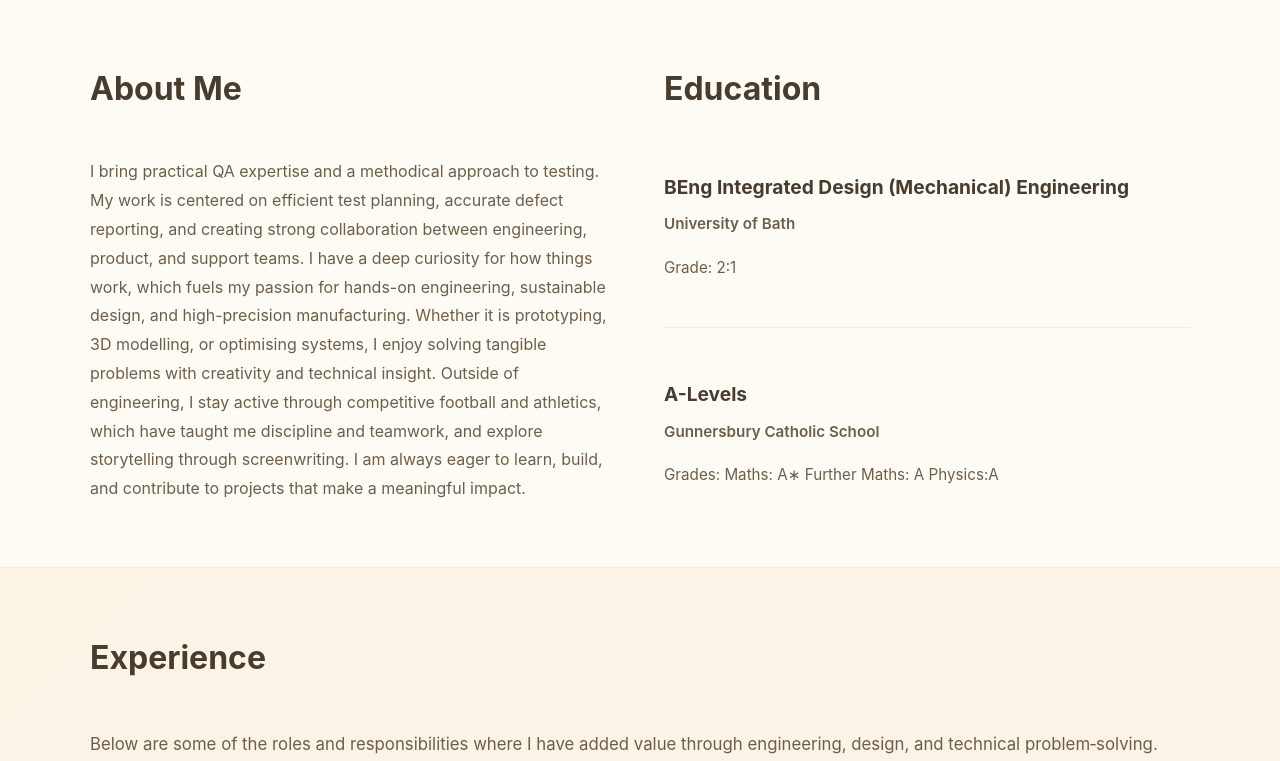
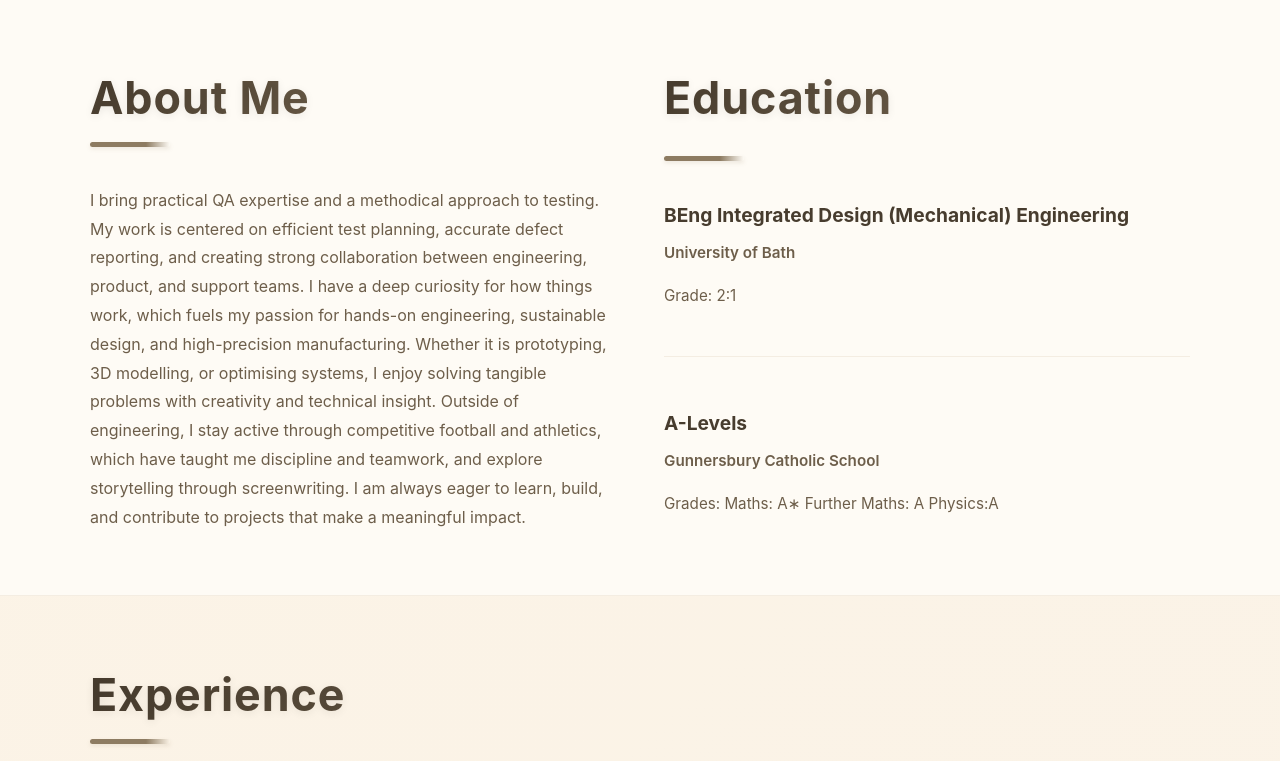
Before and after one commit to adamdej/website, a plain HTML site: page mywebsite2.html in a window 1280 px wide. Shown: the part 663-1424 px from the top of the page. Drawn offline with Linux system fonts and the light colour scheme.

Commit message:
Changes to titles for each section

```diff
--- a/mywebsite2.css
+++ b/mywebsite2.css
@@ -256,10 +256,30 @@ body {
 }
 
 .about-section h2 {
-    margin: 0 0 1.5rem;
-    font-size: 2rem;
-    color: var(--text-dark);
+    margin: 0 0 2rem;
+    font-size: 2.8rem;
+    background: linear-gradient(135deg, var(--text-dark) 0%, var(--accent) 100%);
+    -webkit-background-clip: text;
+    -webkit-text-fill-color: transparent;
+    background-clip: text;
     font-weight: 700;
+    letter-spacing: 0.02em;
+    position: relative;
+    display: inline-block;
+    text-shadow: 0 2px 8px rgba(0, 0, 0, 0.08);
+}
+
+/* Accent line beneath section headings */
+.about-section h2::after {
+    content: "";
+    position: absolute;
+    bottom: -12px;
+    left: 0;
+    width: 80px;
+    height: 5px;
+    background: linear-gradient(90deg, var(--accent), var(--accent) 70%, transparent);
+    border-radius: 3px;
+    box-shadow: 0 2px 4px rgba(141, 123, 97, 0.15);
 }
 
 .about-section p {
@@ -332,10 +352,30 @@ body {
 }
 
 .experience-section h2 {
-    margin: 0;
-    font-size: 2rem;
-    color: var(--text-dark);
+    margin: 0 0 0.5rem;
+    font-size: 2.8rem;
+    background: linear-gradient(135deg, var(--text-dark) 0%, var(--accent) 100%);
+    -webkit-background-clip: text;
+    -webkit-text-fill-color: transparent;
+    background-clip: text;
     font-weight: 700;
+    letter-spacing: 0.02em;
+    position: relative;
+    display: inline-block;
+    text-shadow: 0 2px 8px rgba(0, 0, 0, 0.08);
+}
+
+/* Accent line beneath experience heading */
+.experience-section h2::after {
+    content: "";
+    position: absolute;
+    bottom: -12px;
+    left: 0;
+    width: 80px;
+    height: 5px;
+    background: linear-gradient(90deg, var(--accent), var(--accent) 70%, transparent);
+    border-radius: 3px;
+    box-shadow: 0 2px 4px rgba(141, 123, 97, 0.15);
 }
 
 .section-subtitle {
@@ -426,10 +466,30 @@ body {
 }
 
 .contact-section h2 {
-    margin: 0;
-    font-size: 2rem;
-    color: var(--text-dark);
+    margin: 0 0 0.5rem;
+    font-size: 2.8rem;
+    background: linear-gradient(135deg, var(--text-dark) 0%, var(--accent) 100%);
+    -webkit-background-clip: text;
+    -webkit-text-fill-color: transparent;
+    background-clip: text;
     font-weight: 700;
+    letter-spacing: 0.02em;
+    position: relative;
+    display: inline-block;
+    text-shadow: 0 2px 8px rgba(0, 0, 0, 0.08);
+}
+
+/* Accent line beneath contact heading */
+.contact-section h2::after {
+    content: "";
+    position: absolute;
+    bottom: -12px;
+    left: 0;
+    width: 80px;
+    height: 5px;
+    background: linear-gradient(90deg, var(--accent), var(--accent) 70%, transparent);
+    border-radius: 3px;
+    box-shadow: 0 2px 4px rgba(141, 123, 97, 0.15);
 }
 
 .contact-grid {
--- a/mywebsite2.html
+++ b/mywebsite2.html
@@ -9,7 +9,7 @@
 <body>
     <!-- Navigation Bar -->
     <nav class="navbar">
-        <a class="brand" href="#home">Adam Dejen</a>
+        <a class="brand" href="#home">ADAM DEJEN</a>
         <div class="nav-links">
             <a href="#home">Home</a>
             <a href="#about">About</a>
```
